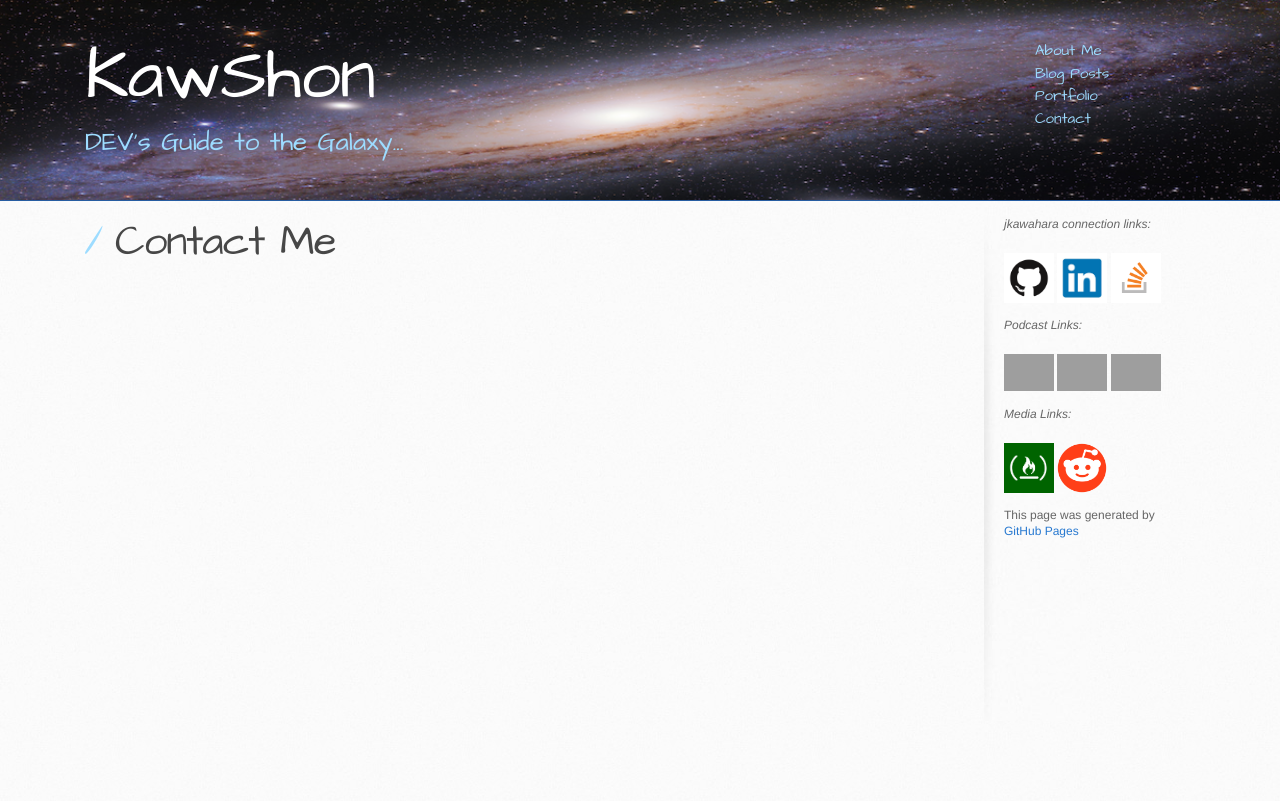
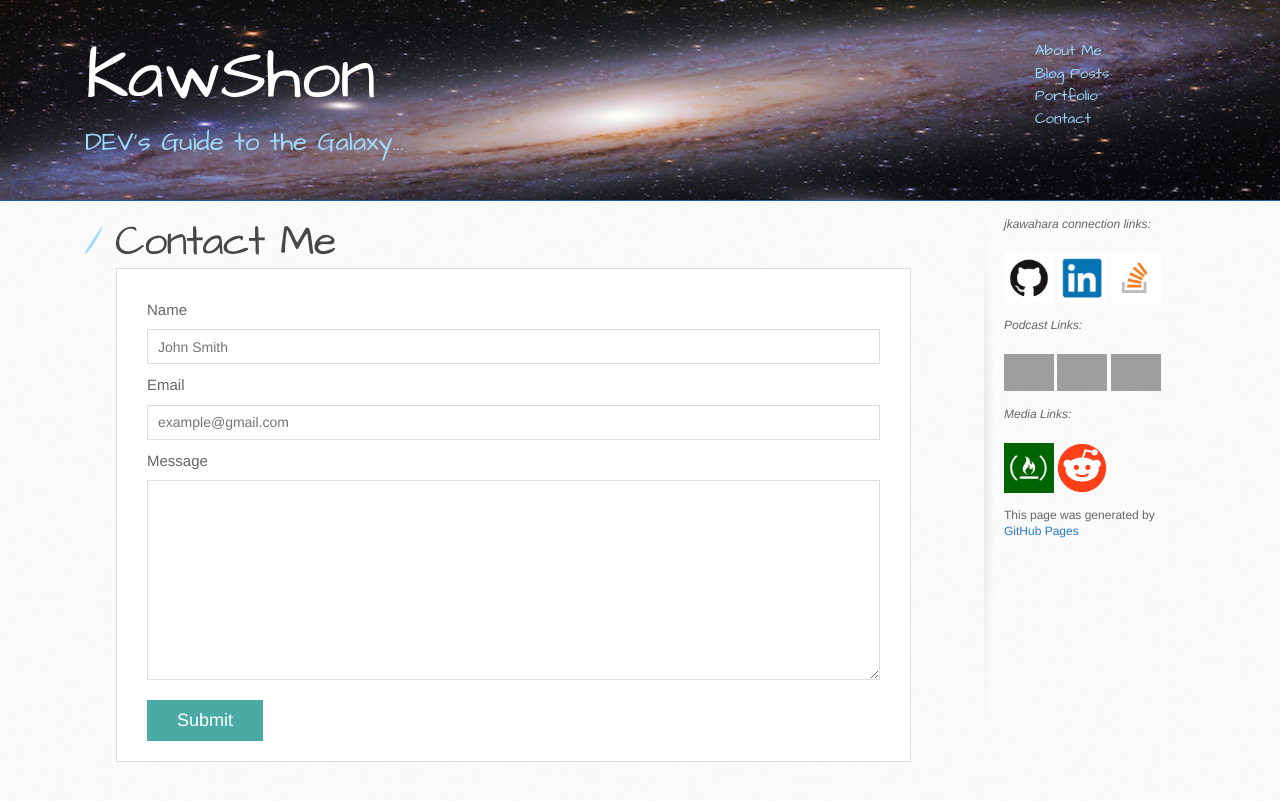
Before and after one commit to jkawahara/jkawahara.github.io, a Jekyll site: the page built from contact.html, in a window 1280 px wide. Shown: the top 801 px of the page. Built offline with Jekyll 4.4.1, drawn with Linux system fonts in a browser that asks for light colours; nearby versions of some CDN libraries; grey boxes are pictures that could not be loaded.

Commit message:
Add contact form SaaS

```diff
--- a/assets/css/stylesheet.css
+++ b/assets/css/stylesheet.css
@@ -615,8 +615,8 @@ td {
 }
 
 form {
-  padding: 20px;
-  background: #f2f2f2;
+  padding: 0 0 20px 0;
+  background: #fff;
 
 }
 
@@ -739,7 +739,7 @@ blockquote {
 ul {
   list-style-position: inside;
   list-style: disc;
-  padding-left: 20px;
+  padding-left: 0px;
 }
 
 ol {
@@ -818,6 +818,45 @@ dl dd {
   height: auto;
   margin-top: 10px;
   margin-right: 25px;
+}
+
+#contact-form ul {
+  margin-bottom: 20px;
+  background: #fff;
+}
+
+#contact-form li {
+  margin-bottom: 10px;
+}
+
+label,
+input[type=text],
+input[type=email],
+textarea {
+  display: block;
+  width: 100%;
+}
+
+input[type=text],
+input[type=email],
+textarea {
+  height: 35px;
+  padding: 0 10px;
+  font-size: 14px;
+  border: 1px solid #ddd;
+}
+
+textarea {
+  height: 200px;
+}
+
+input[type=submit] {
+  padding: 10px 30px;
+  font-size: 18px;
+  color: #fff;
+  cursor: pointer;
+  background: #4aaaa5;
+  border: 0 none;
 }
 
 /* #Media Queries
--- a/contact.html
+++ b/contact.html
@@ -3,3 +3,23 @@ layout: page
 title: Contact Kawshon
 heading: Contact Me
 ---
+
+<section class="main-section">
+  <form id="contact-form" action="https://formspree.io/jjshon@gmail.com" method="POST" />
+    <ul style="list-style-type:none">
+      <li>
+        <label for="name">Name</label>
+        <input type="text" id="name" name="name" placeholder="John Smith" required="required">
+      </li>
+      <li>
+        <label for="email">Email</label>
+        <input type="email" id="email" name="email" placeholder="example@gmail.com" required="required">
+      </li>
+      <li>
+        <label for="message">Message</label>
+        <textarea id="message" name="message" required="required"></textarea>
+      </li>
+    </ul>
+    <input type="submit">
+  </form>
+</section>
```
